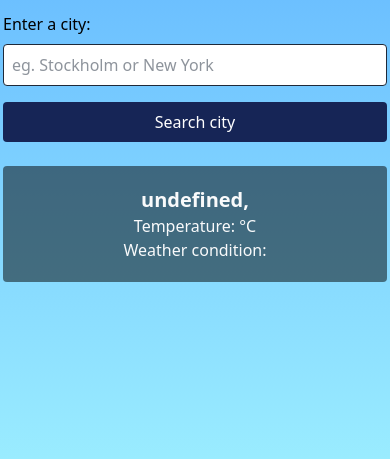
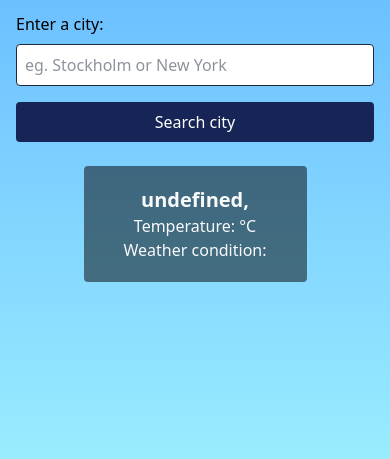
Before and after one commit to emmapang22/weather-app, a website built with Vite: page index.html in a window 390 px wide. Both pictures are taken after typing "Sample" into the empty fields and a click on the button "Search city". Shown: the part 301-760 px from the top of the page. Built offline with nearby package versions, Linux system fonts and the light colour scheme.

Commit message:
improve responsive design and changed htmlUtils to weatherCardHtml for better clarity

```diff
--- a/index.html
+++ b/index.html
@@ -7,15 +7,15 @@
     <title>weather_app</title>
   </head>
   <body
-    class="flex flex-col items-center justify-center text-gray-800 min-h-screen bg-linear-to-t"
+    class="flex flex-col items-center justify-center text-gray-800 min-h-screen bg-linear-to-t px-4"
   >
     <section
       id="weatherSection"
-      class="flex flex-col items-center justify-center gap-4"
+      class="flex flex-col items-center justify-center gap-4 w-full"
     >
       <h1 id="main-heading" class="text-3xl font-bold">Weather App</h1>
 
-      <form id="searchForm" class="flex flex-col w-sm">
+      <form id="searchForm" class="flex flex-col w-full md:w-sm">
         <label for="cityInput" id="cityInputLabel" class="font-medium mb-2"
           >Enter a city:</label
         >
--- a/src/main.ts
+++ b/src/main.ts
@@ -1,5 +1,5 @@
 import "./style.css";
-import { createHtml } from "./utils/htmlUtils";
+import { weatherCardHtml } from "./utils/weatherCardHtml";
 import { getCoordinates, getWeather } from "./services/weatherService";
 import { showError } from "./utils/createHtmlErrorMsg";
 import { dynamicBackgroundColors } from "./utils/dynamicBackgroundColor";
@@ -27,7 +27,7 @@ document.getElementById("searchForm")?.addEventListener("submit", async (e) => {
 
   const weather = await getWeather(location.latitude, location.longitude);
 
-  createHtml(location, weather);
+  weatherCardHtml(location, weather);
 
   if (inputCity) {
     (inputCity as HTMLInputElement).value = "";
--- a/src/utils/htmlUtils.ts
+++ b/src/utils/weatherCardHtml.ts
@@ -2,7 +2,10 @@ import type { Coordinates } from "../models/Coordinates";
 import type { CurrentWeather } from "../models/CurrentWeather";
 import { getWeatherCondition } from "./getWeatherCondition";
 
-export const createHtml = (location: Coordinates, weather: CurrentWeather) => {
+export const weatherCardHtml = (
+  location: Coordinates,
+  weather: CurrentWeather,
+) => {
   const weatherSection = document.getElementById(
     "displayWeather",
   ) as HTMLElement;
@@ -12,7 +15,7 @@ export const createHtml = (location: Coordinates, weather: CurrentWeather) => {
   }
 
   const weatherContainer = document.createElement("div");
-  weatherContainer.className = "bg-black/50 py-5 px-10 rounded w-sm";
+  weatherContainer.className = "bg-black/50 py-5 px-10 rounded w-full md:w-sm";
 
   const cityTitle = document.createElement("h3");
   cityTitle.className = "text-xl font-bold";
```
